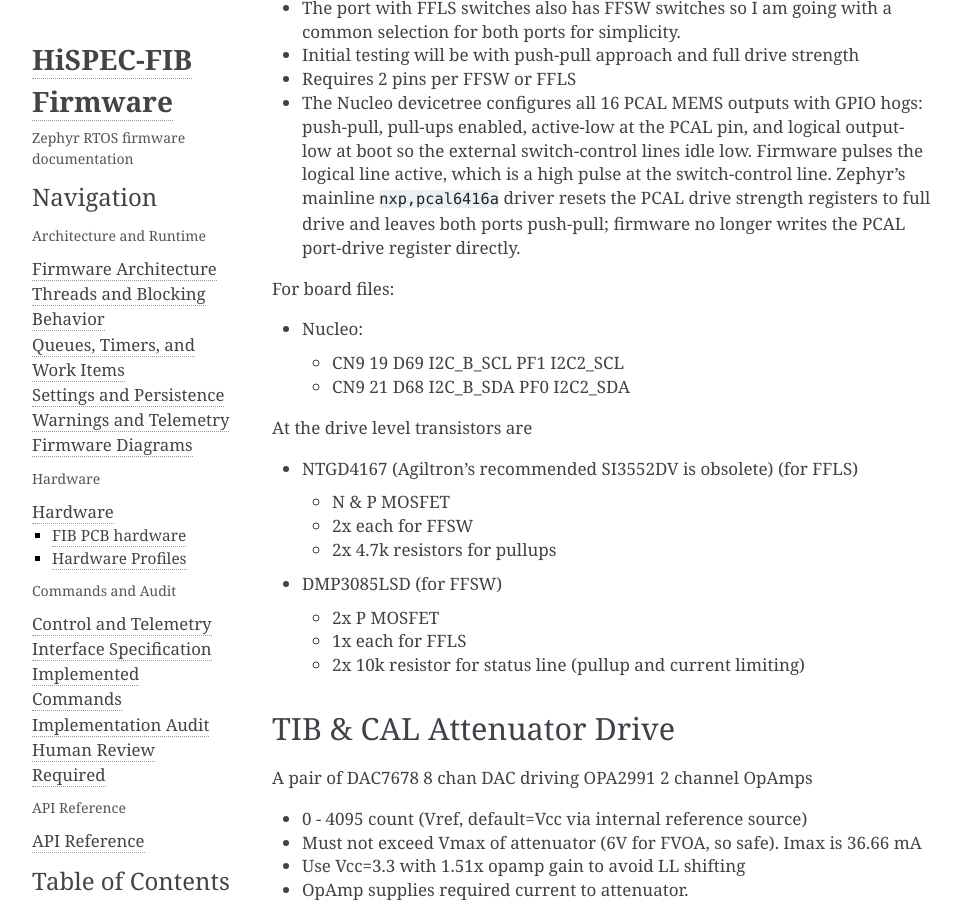
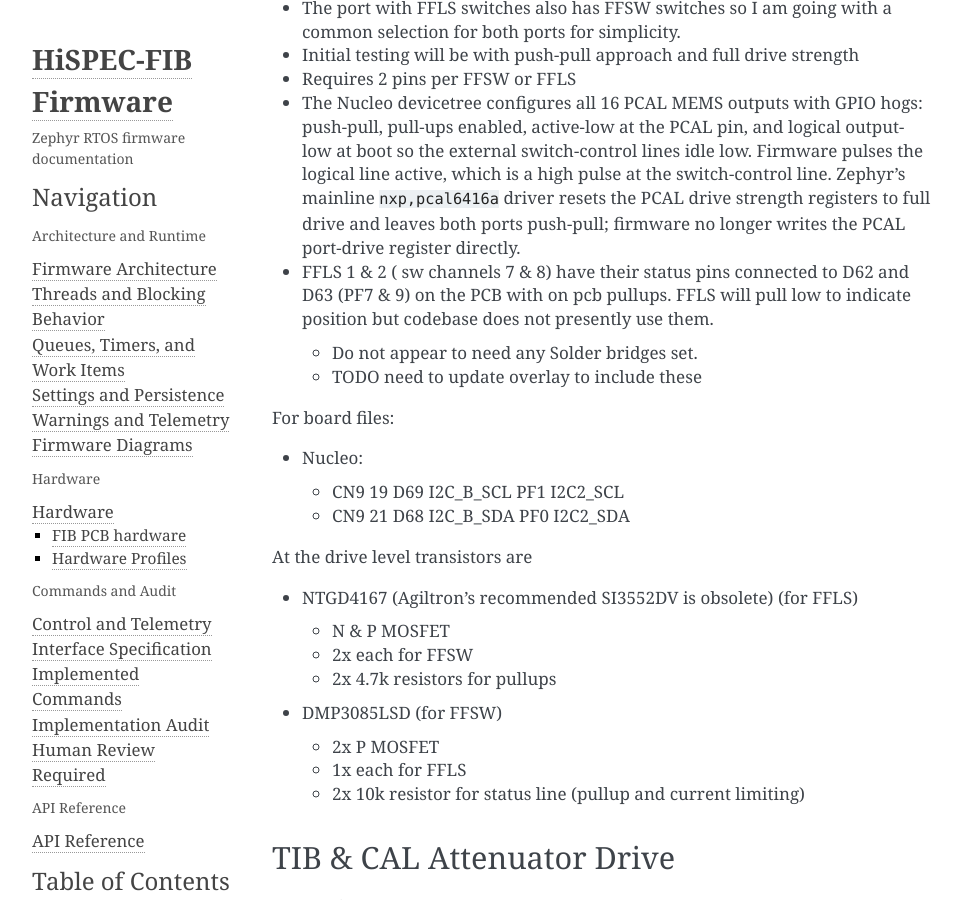
Before and after one commit to COO-Utilities/hispec-tib, a Sphinx documentation site: the page built from doc/hardware.md, in a window 1280 px wide and 900 px high, scrolled down 1216 px. Shown: the whole window, without its empty margins (148-1108 px from the left). Built offline with Sphinx 7.4.7, drawn with Linux system fonts in a browser that asks for light colours.

Commit message:
Update hardware documentation: add FFLS status pin details and overlay TODOs

```diff
--- a/doc/hardware.md
+++ b/doc/hardware.md
@@ -52,6 +52,10 @@ Controlled via 3V3 to 5V 16x GPIO expander (PCAL6416AHF,128)
   line. Zephyr's mainline `nxp,pcal6416a` driver resets the PCAL drive strength
   registers to full drive and leaves both ports push-pull; firmware no longer
   writes the PCAL port-drive register directly.
+
+- FFLS 1 & 2 ( sw channels 7 & 8) have their status pins connected to D62 and D63 (PF7 & 9) on the PCB with on pcb pullups.  FFLS will pull low to indicate position but codebase does not presently use them.
+  - Do not appear to need any Solder bridges set.
+  - TODO need to update overlay to include these
 
 For board files:
 - Nucleo:
```
